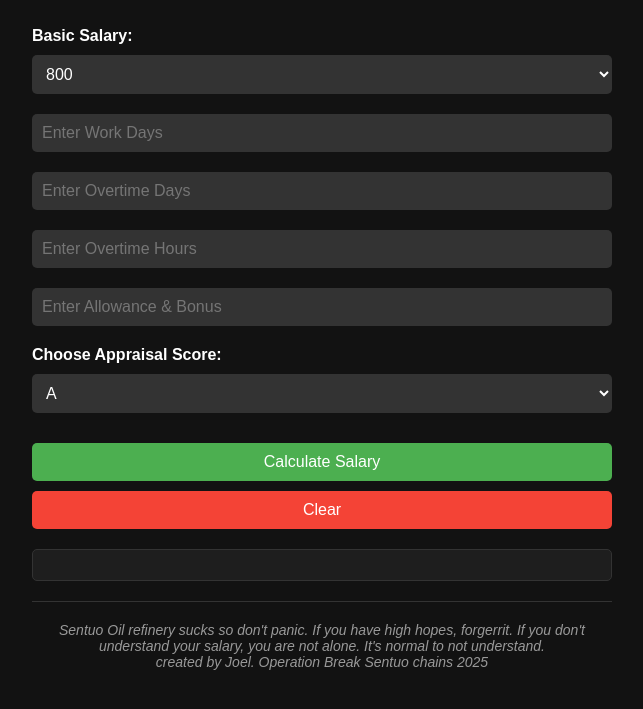
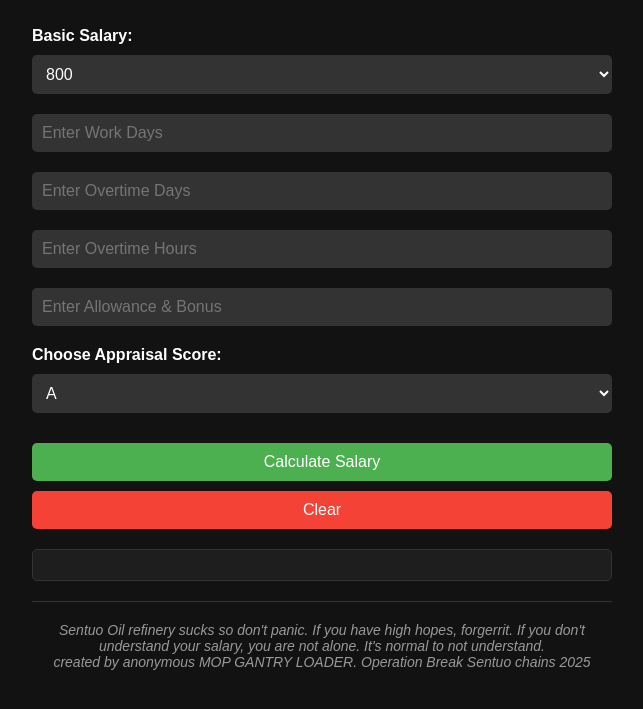
Before and after one commit to joelawuku/sentuo_Oil, a plain HTML site: page index.html in a window 1280 px wide. Shown: the part 91-800 px from the top of the page, without its empty margins (318-961 px from the left). Drawn offline with Linux system fonts and the light colour scheme.

Commit message:
Update index.html

```diff
--- a/index.html
+++ b/index.html
@@ -56,7 +56,7 @@
             <div class="message">
                 <p>Sentuo Oil refinery sucks so don't panic. If you have high hopes, forgerrit. If you don't understand your salary, you are not alone. It's normal to not understand.</p>
                 <p><p>
-                <p>created by Joel. Operation Break Sentuo chains 2025<p>
+                <p>created by anonymous MOP GANTRY LOADER. Operation Break Sentuo chains 2025<p>
             </div>
         </div>
     </div>
```
